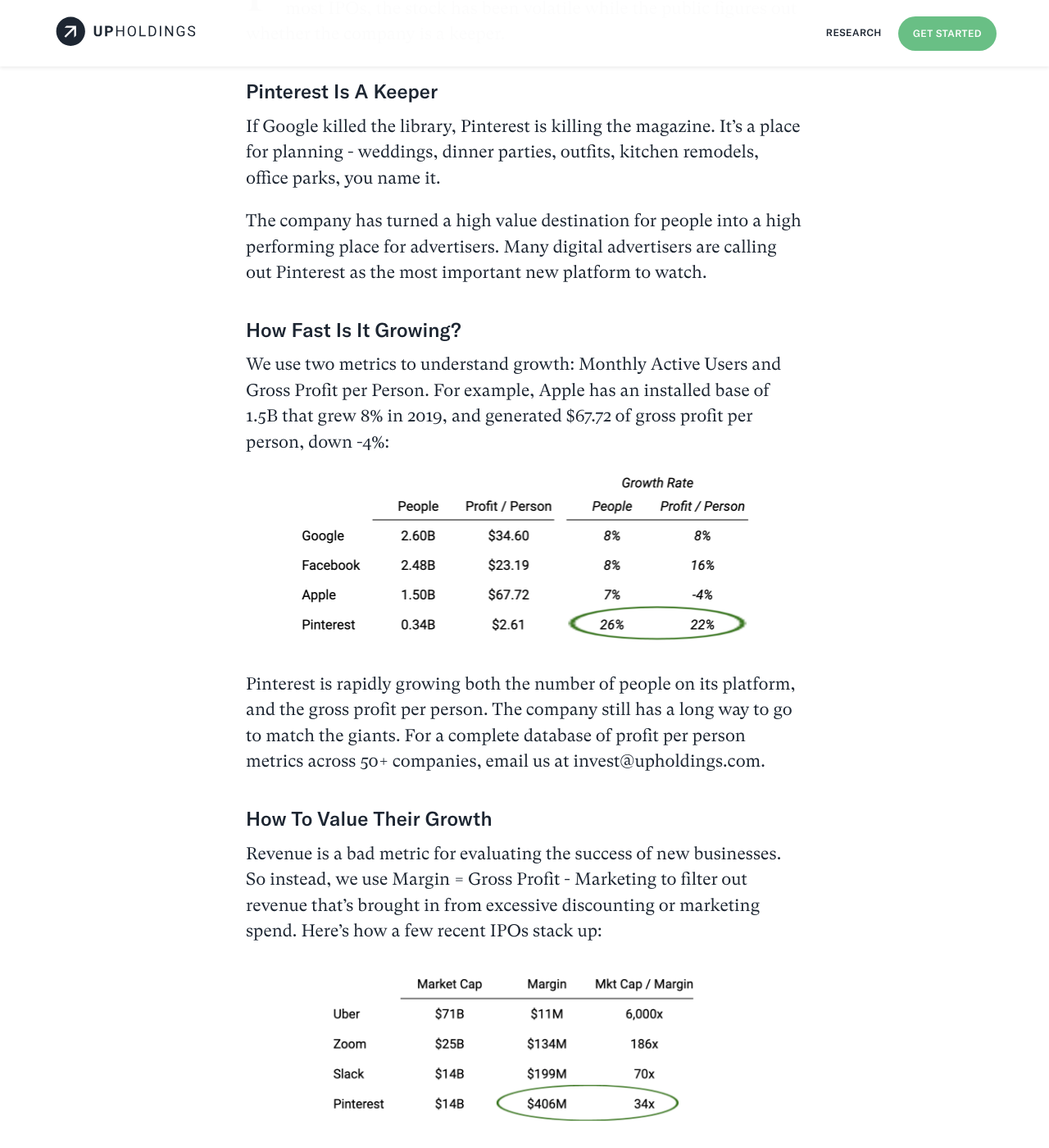
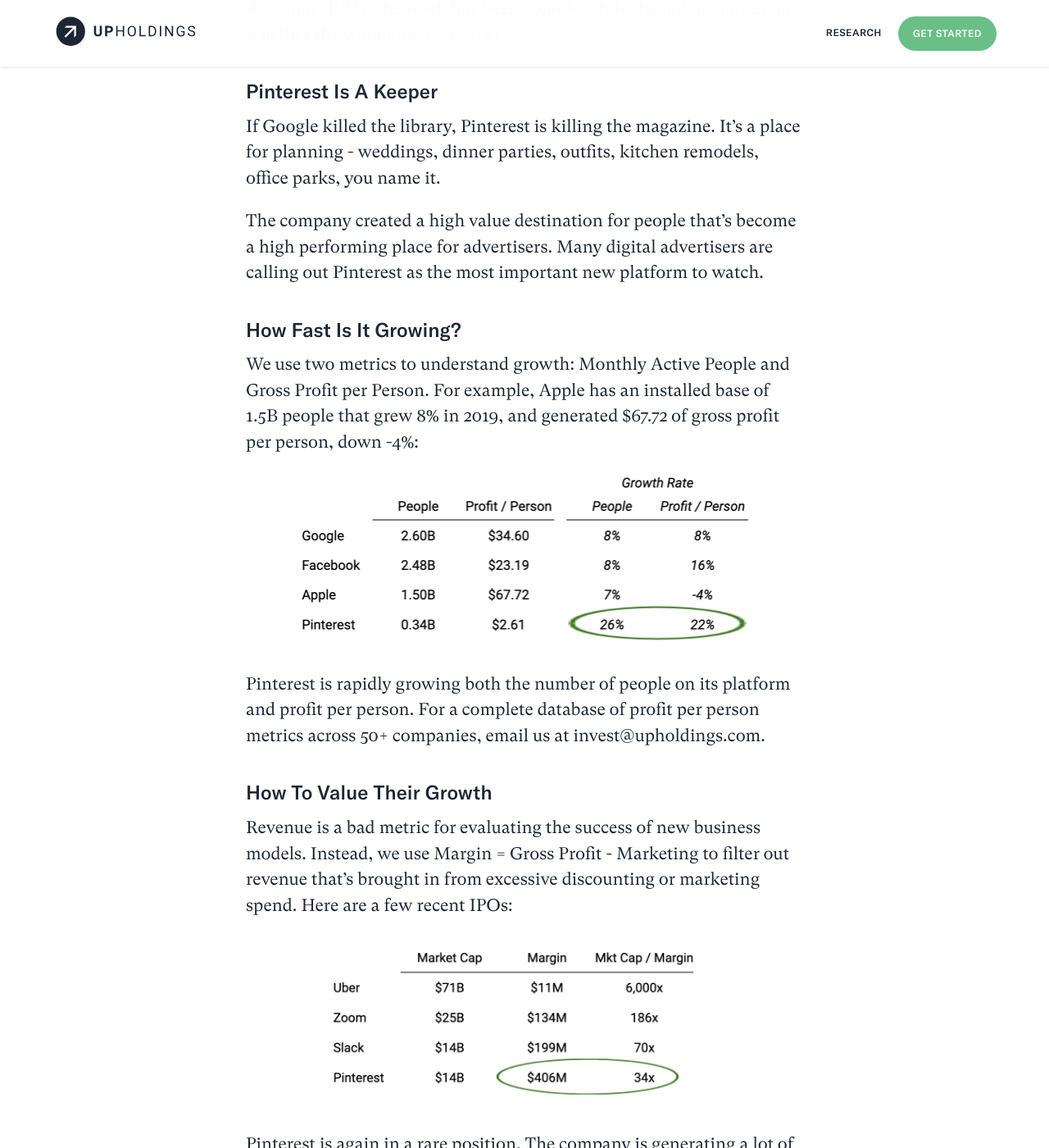
Before and after one commit to willanderson/Upholdings, a Jekyll site: the page built from _posts/2020-02-13-pinterest-a-rare-bargain.markdown, in a window 1280 px wide and 1400 px high, scrolled down 950 px. Shown: the whole window at 82% size. Built offline with Jekyll 4.4.1, drawn with Linux system fonts in a browser that asks for light colours; nearby versions of some CDN libraries; some web fonts are replaced; comment, search, counter and statistics services are not loaded; some of the changed text lies outside the part shown.

Commit message:
Updated Pinterest A Rare Bargain

```diff
--- a/_posts/2020-02-13-pinterest-a-rare-bargain.markdown
+++ b/_posts/2020-02-13-pinterest-a-rare-bargain.markdown
@@ -16,25 +16,25 @@
 
 **If Google killed the library, Pinterest is killing the magazine.** It’s a place for planning - weddings, dinner parties, outfits, kitchen remodels, office parks, you name it.
 
-The company has turned a high value destination for people into a high performing place for advertisers. Many digital advertisers are calling out Pinterest as the most important new platform to watch.
+The company created a high value destination for people that's become a high performing place for advertisers. Many digital advertisers are calling out Pinterest as the most important new platform to watch.
 
 ## How Fast Is It Growing?
 
-We use two metrics to understand growth: Monthly Active Users and Gross Profit per Person. For example, Apple has an installed base of 1.5B that grew 8% in 2019, and generated $67.72 of gross profit per person, down -4%:
+We use two metrics to understand growth: Monthly Active People and Gross Profit per Person. For example, Apple has an installed base of 1.5B people that grew 8% in 2019, and generated $67.72 of gross profit per person, down -4%:
 
 ![first numbers-33c20e.png](/uploads/first%20numbers-33c20e.png)
 
-Pinterest is rapidly growing both the number of people on its platform, and the gross profit per person. The company still has a long way to go to match the giants. **For a complete database of profit per person metrics across 50+ companies, email us at invest@upholdings.com.**
+Pinterest is rapidly growing both the number of people on its platform and profit per person. **For a complete database of profit per person metrics across 50+ companies, email us at invest@upholdings.com.**
 
 ## How To Value Their Growth
 
-Revenue is a bad metric for evaluating the success of new businesses. So instead, we use Margin = Gross Profit - Marketing to filter out revenue that’s brought in from excessive discounting or marketing spend. Here’s how a few recent IPOs stack up:
+Revenue is a bad metric for evaluating the success of new business models. Instead, we use Margin = Gross Profit - Marketing to filter out revenue that’s brought in from excessive discounting or marketing spend. Here are a few recent IPOs:
 
 ![second numbers.png](/uploads/second%20numbers.png)
 
 Pinterest is again in a rare position. The company is generating a lot of margin, while still available at a valuation supported by its 40%+ growth rate. **For a complete database of Market Cap / Margin metrics across 50+ companies, email us at invest@upholdings.com.**
 
-At Upholdings, we began buying Pinterest shares below $20, and believe that current market pricing still offers a double-digit return to investors with a long term approach (3+ years).
+At Upholdings, we began buying Pinterest shares below $20, and believe that current market pricing still offers a double-digit return to investors that can hold on for the long term (3+ years).
 
 ## About Upholdings
 
```
Also changed, not shown: other parts of _posts/2020-02-13-pinterest-a-rare-bargain.markdown (+3 -3 lines).
